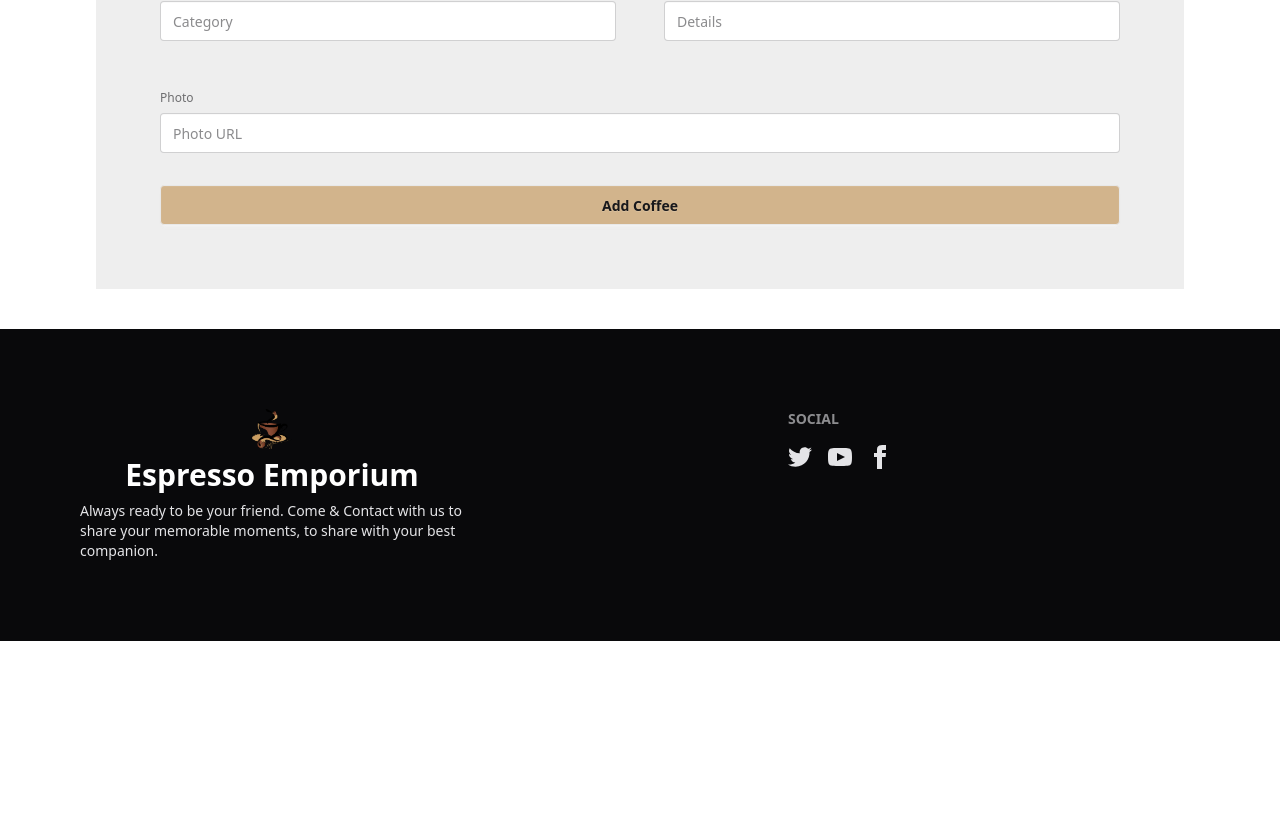
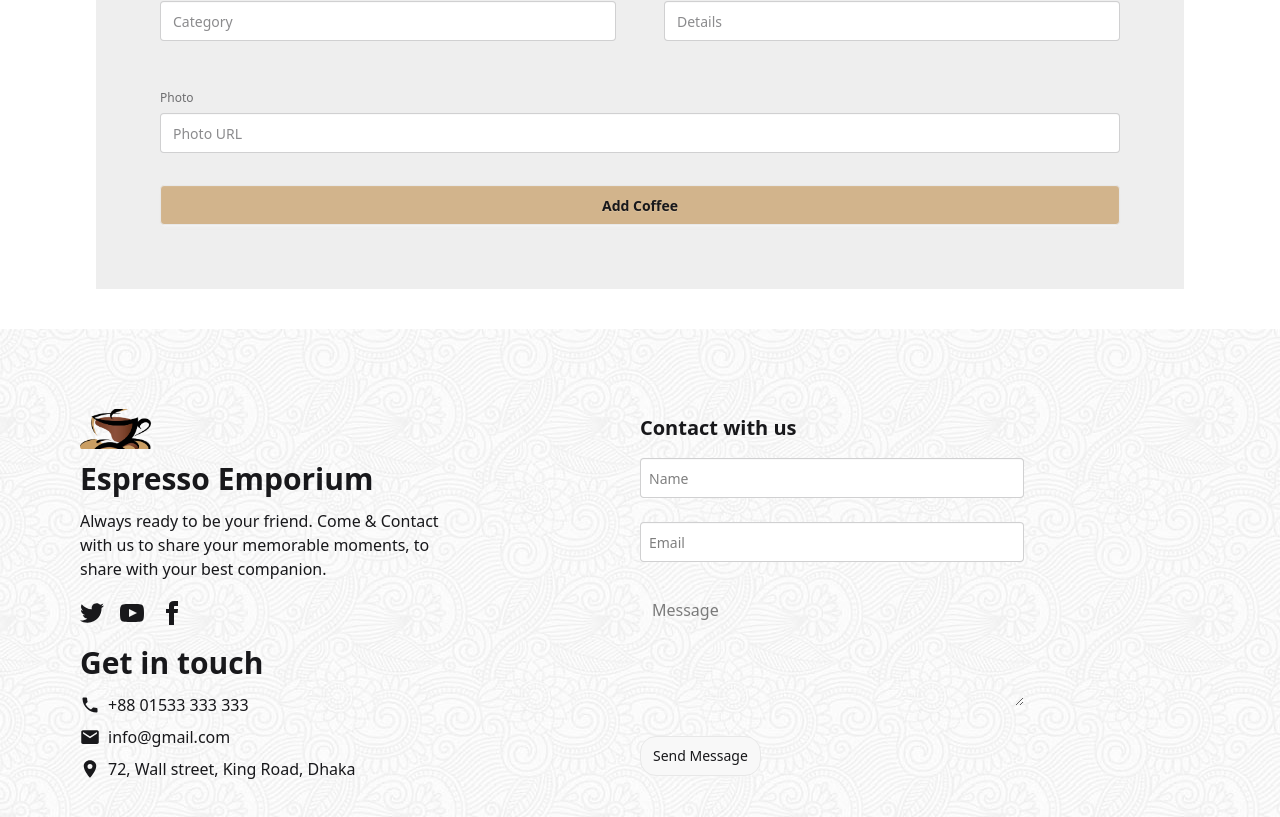
Before and after one commit to amirsayeed/coffee-store-client, a React (Vite) app: page /addCoffee in a window 1280 px wide. Shown: the part 571-1388 px from the top of the page. Before the commit the page ends 1212 px from the top, so only its background shows below. Built offline with nearby package versions, Linux system fonts and the light colour scheme.

Commit message:
changed footer design and added 404 page

```diff
--- a/src/components/Coffees/Coffees.jsx
+++ b/src/components/Coffees/Coffees.jsx
@@ -1,13 +1,16 @@
 import React from 'react';
 import CoffeeCard from '../../components/CoffeeCard/CoffeeCard';
 import { BsFillCupHotFill } from 'react-icons/bs';
+import { Link } from 'react-router';
 const Coffees = ({coffees,setCoffees}) => {
     return (
         <div className='w-11/12 mx-auto my-20'>
                 <div className='space-y-3 text-center'>
                     <p>--- Sip & Savor ---</p>
                     <h2 className="text-2xl font-bold text-center">Our Popular Products</h2>
-                    <button className='btn bg-[#D2B48C]'>Add Coffee <BsFillCupHotFill size={15} /></button>
+                    <Link to ='/addCoffee'>
+                        <button className='btn bg-[#D2B48C]'>Add Coffee <BsFillCupHotFill size={15} /></button>
+                    </Link>
                 </div>
                 <div className='grid grid-cols-1 md:grid-cols-2 gap-5 mt-10'>
                 {
--- a/src/components/Footer/Footer.jsx
+++ b/src/components/Footer/Footer.jsx
@@ -1,18 +1,26 @@
 import React from 'react';
 import logo from '../../assets/more/logo1.png'
+import { MdLocalPhone } from 'react-icons/md';
+import { IoMdMail } from 'react-icons/io';
+import { IoLocationSharp } from 'react-icons/io5';
+import footerBg from '../../assets/more/13.jpg'
+
 const Footer = () => {
+    const handleContactForm = e =>{
+        e.preventDefault();
+    }
+
     return (
-        <footer className="footer sm:footer-horizontal bg-neutral text-neutral-content p-20">
-        <aside>
-            <div className="max-w-sm flex flex-col items-center justify-center gap-2">
-                <img className='w-10 h-10 object-cover' src={logo} alt="" />
-                <a className="text-3xl text-white font-bold">Espresso Emporium</a>
+        <footer style={{backgroundImage: `url(${footerBg})`}} className=" p-20">
+        <div className='grid grid-cols-1 md:grid-cols-2 items-center justify-evenly'>
+            <div className='space-y-5'>
+            <div className="max-w-sm flex flex-col items-start justify-center gap-3">
+                <img className='w-20 h-10 object-cover' src={logo} alt="" />
+                <h2 className="text-3xl font-bold">Espresso Emporium</h2>
                 <p>Always ready to be your friend. Come & Contact with us to share your memorable moments, to share with your best companion.</p>
             </div>
-        </aside>
-        <nav>
-            <h6 className="footer-title">Social</h6>
-            <div className="grid grid-flow-col gap-4">
+            <div>
+                <div className="flex gap-4">
                 <a>
                     <svg
                     xmlns="http://www.w3.org/2000/svg"
@@ -47,7 +55,32 @@ const Footer = () => {
                     </svg>
                 </a>
                 </div>
-        </nav>
+            </div>
+            <div>
+                <h3 className="text-3xl font-bold mb-2">Get in touch</h3>
+                <div className='space-y-2 mt-3'>
+                    <p className='flex items-center gap-2'><MdLocalPhone size={20} /> +88 01533 333 333</p>
+                    <p className='flex items-center gap-2'><IoMdMail size={20} />info@gmail.com</p>
+                    <p className='flex items-center gap-2'><IoLocationSharp size={20} />72, Wall street, King Road, Dhaka</p>
+                </div>
+            </div>
+        </div>
+            <div className='max-w-sm space-y-4'>
+                <h3 className="text-xl font-bold">Contact with us</h3>
+                <form onSubmit={handleContactForm} className="space-y-6 text-black">
+                    <div>
+                        <input id="name" type="text" placeholder="Name" className="w-full p-2 rounded input input-bordered dark:bg-base-100" />
+                    </div>
+                    <div>
+                        <input id="email" type="email" placeholder="Email"  className="w-full p-2 rounded input input-bordered dark:bg-base-100" />
+                    </div>
+                    <div>
+                        <textarea id="message" rows="4" placeholder="Message" className="w-full p-3 rounded dark:bg-base-100"></textarea>
+                    </div>
+                    <button type="submit" className="btn p-3 text-sm font-medium rounded-2xl dark:bg-base-100">Send Message</button>
+                </form>
+            </div>
+        </div>
         </footer>
     );
 };
--- a/src/pages/CoffeeDetails/CoffeeDetails.jsx
+++ b/src/pages/CoffeeDetails/CoffeeDetails.jsx
@@ -11,7 +11,7 @@ const CoffeeDetails = () => {
                             <LuMoveLeft size={15} />
                             <Link to='/' className='text-base font-semibold'> Back to home</Link>
                         </div>
-            <div className="flex items-center justify-center gap-8 border bg-base-100 shadow-sm p-6">
+            <div className="flex items-center justify-center gap-8 bg-base-300 shadow-md p-6">
             <figure>
                 <img
                 src={photo}
--- /dev/null
+++ b/src/pages/ErrorPage/ErrorPage.jsx
@@ -0,0 +1,25 @@
+import React from 'react';
+import notFound from '../../assets/404/404.gif';
+import Navbar from '../../components/Navbar/Navbar';
+import Footer from '../../components/Footer/Footer';
+import { LuMoveLeft } from 'react-icons/lu';
+import { Link } from 'react-router';
+const ErrorPage = () => {
+    return (
+        <div>
+            <Navbar/>
+            <div className='flex flex-col items-center justify-center mt-5'>
+                <Link to='/'>
+                    <p className='flex gap-2 items-center'>
+                    <LuMoveLeft size={20} />
+                    <span className='font-bold text-lg'>Back to home</span>
+                    </p>
+                </Link>
+                <img src={notFound} alt="" />
+            </div>
+            <Footer/>
+        </div>
+    );
+};
+
+export default ErrorPage;
--- a/src/routes/Routes.jsx
+++ b/src/routes/Routes.jsx
@@ -10,11 +10,13 @@ import CoffeeDetails from "../pages/CoffeeDetails/CoffeeDetails";
 import SignIn from "../components/SignIn/SignIn";
 import SignUp from "../components/SignUp/SignUp";
 import Users from "../components/Users/Users";
+import ErrorPage from "../pages/ErrorPage/ErrorPage";
 
 export const router = createBrowserRouter([
   {
     path: "/",
     element: <MainLayout/>,
+    errorElement: <ErrorPage/> ,
     children: [
         {
             index: true,
```
Lines whose indentation alone changed are shown as unchanged.
